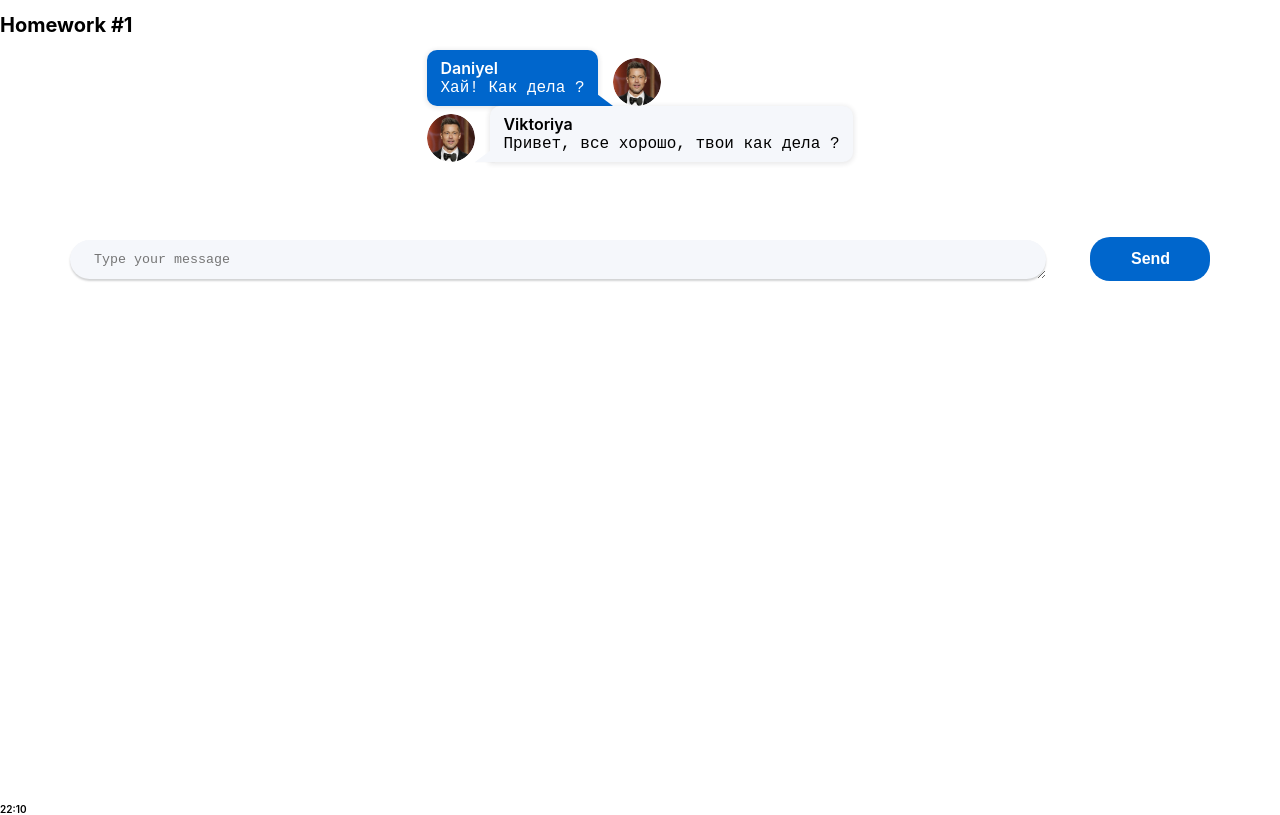
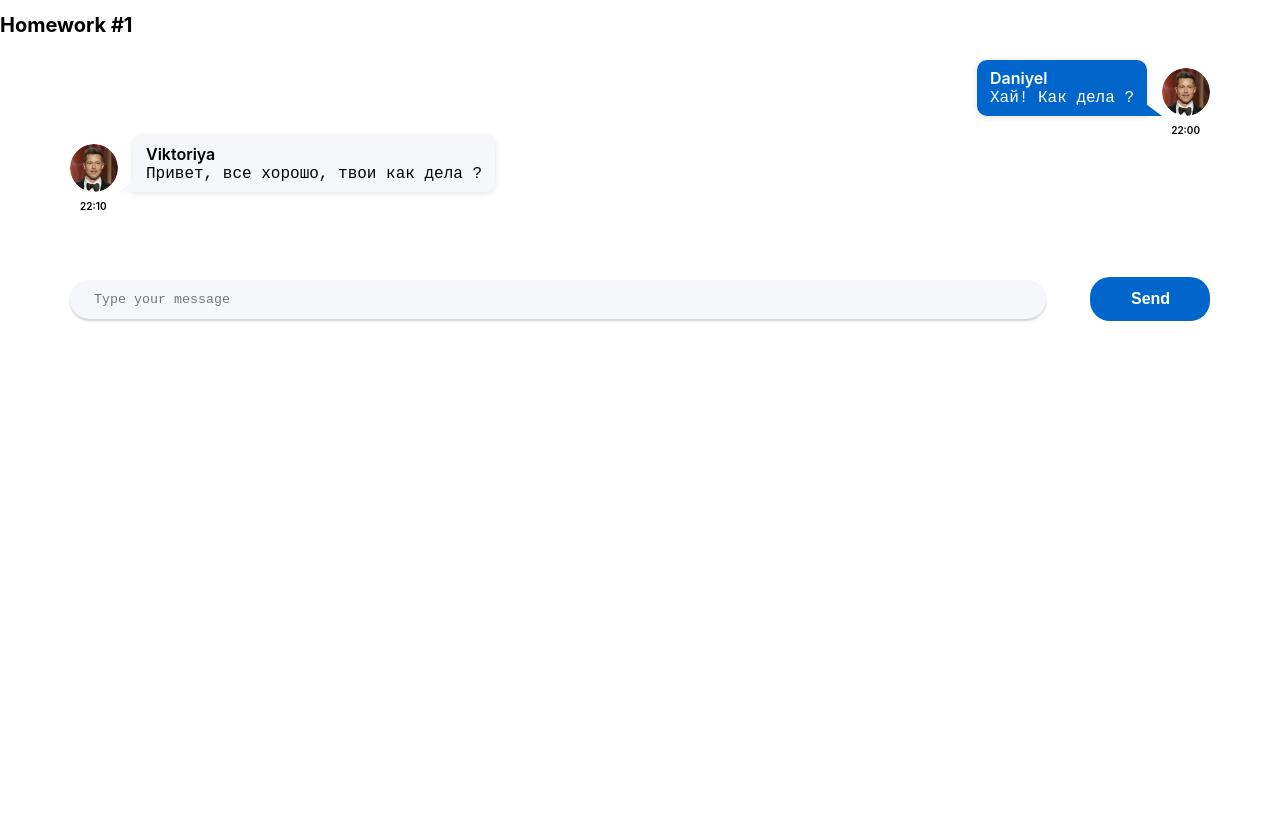
Before and after one commit to Daniyel-Tkachuk/homework-2-autoCheck, a React (Create React App) app: page / in a window 1280 px wide. Built offline with nearby package versions, Linux system fonts and the light colour scheme.

Commit message:
added HW-1

```diff
--- a/src/s1-main/App.module.css
+++ b/src/s1-main/App.module.css
@@ -5,9 +5,15 @@
 .hw {
     display: flex;
     flex-direction: column;
-    align-items: center;
+    width: 1140px;
+    margin: auto;
 }
 
+.container {
+    display: inline-flex;
+    flex-direction: column;
+    width: 100%;
+}
 
 .hwTitle {
     font-weight: bold;
--- a/src/s2-homeworks/hw01/HW1.tsx
+++ b/src/s2-homeworks/hw01/HW1.tsx
@@ -51,7 +51,7 @@ const HW1 = () => {
             <div className={s2.hwTitle}>Homework #1</div>
             <div className={s2.hw}>
                 {/*проверка отображения (не менять)*/}
-                <div>
+                <div className={s2.container}>
                     <Message message={message0} />
                     <FriendMessage message={friendMessage0} />
                 </div>
--- a/src/s2-homeworks/hw01/friend-message/FriendMessage.module.css
+++ b/src/s2-homeworks/hw01/friend-message/FriendMessage.module.css
@@ -1,5 +1,8 @@
 .friendMessage {
-
+    position: relative;
+    display: inline-block;
+    align-self: flex-start;
+    margin: 10px 0;
 }
 
 .friendImageAndText {
@@ -49,12 +52,15 @@
 
 .friendMessageText {
     font-weight: 400;
+    max-width: 450px;
+    word-break: break-all;
+    white-space: normal;
 }
 
 .friendTime {
     position: absolute;
-    left: 0;
-    bottom: -15px;
+    left: 10px;
+    bottom: -20px;
     font-size: 10px;
     font-weight: 600;
     line-height: 12px;
--- a/src/s2-homeworks/hw01/message-sender/MessageSender.module.css
+++ b/src/s2-homeworks/hw01/message-sender/MessageSender.module.css
@@ -13,6 +13,7 @@
     background-color: #F5F7FB;
     border-radius: 20px;
     box-shadow: 0 2px 2px 0 rgba(29, 33, 38, 0.2);
+    resize: none;
 }
 
 .button {
--- a/src/s2-homeworks/hw01/message/Message.module.css
+++ b/src/s2-homeworks/hw01/message/Message.module.css
@@ -1,6 +1,9 @@
 .message {
     position: relative;
     display: inline-block;
+    align-self: flex-end;
+    margin: 10px 0;
+
 }
 
 .imageAndText {
@@ -51,13 +54,16 @@
 
 .messageText {
     font-weight: 400;
+    max-width: 450px;
+    word-break: break-all;
+    white-space: normal;
 }
 
 
 .time {
     position: absolute;
     right: 10px;
-    bottom: -15px;
+    bottom: -20px;
     font-size: 10px;
     font-weight: 600;
     line-height: 12px;
```
